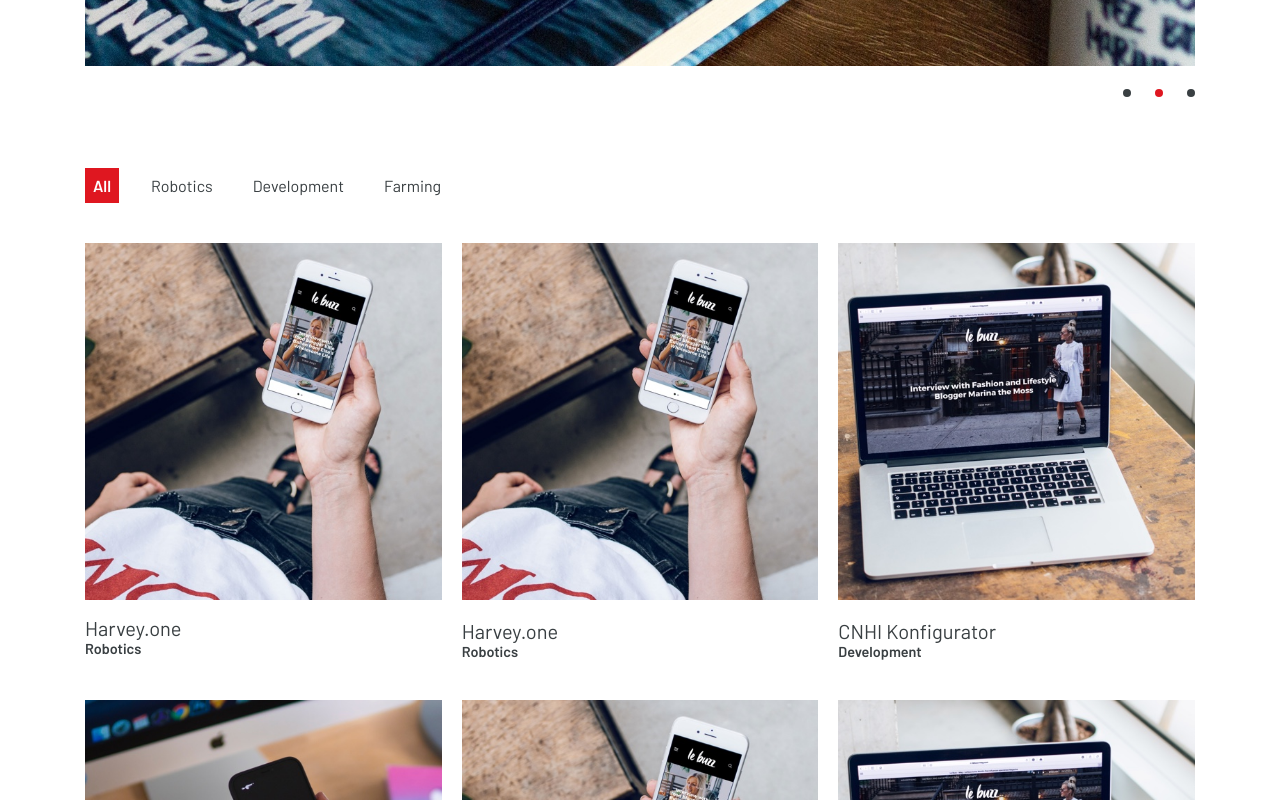
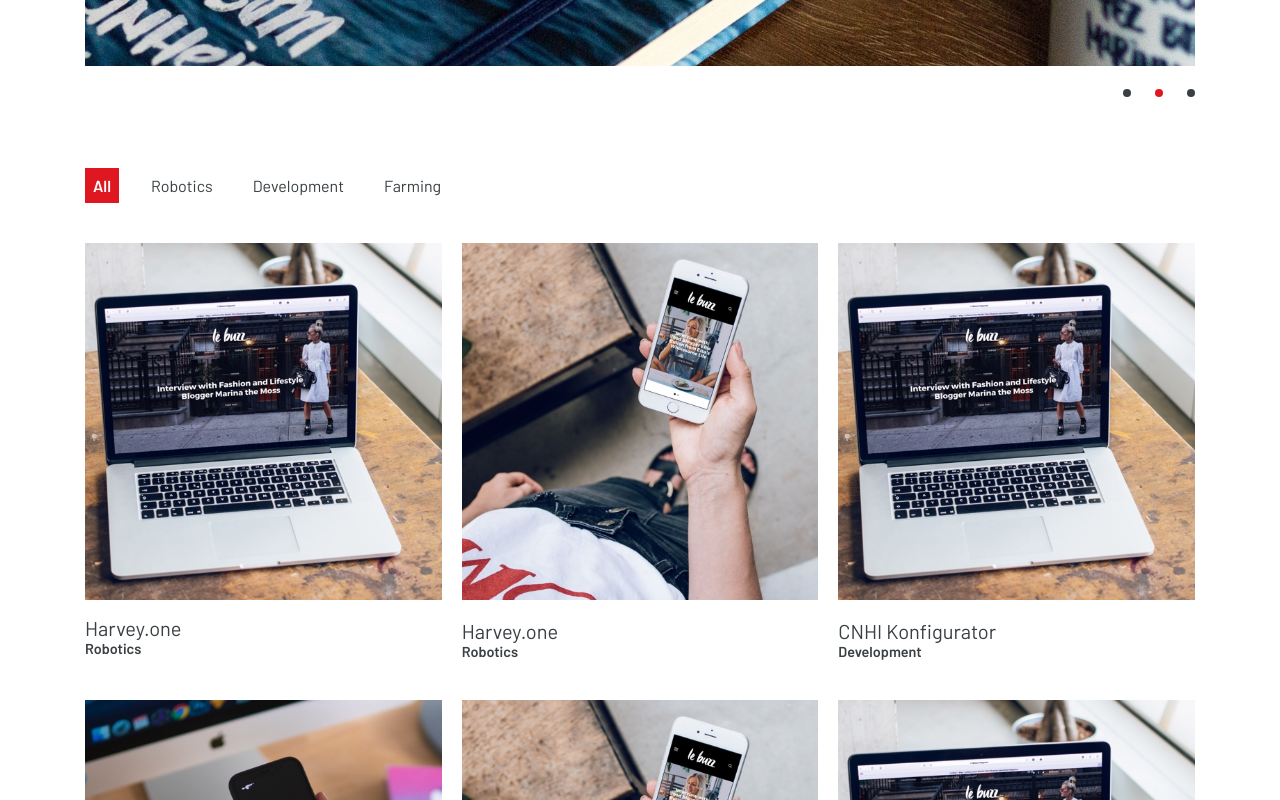
Before and after one commit to axlbert/schmiede-website-new, a Next.js app: page /work in a window 1280 px wide. Shown: the part 416-1216 px from the top of the page. Built offline with nearby package versions, Linux system fonts and the light colour scheme.

Commit message:
init card image overlay

```diff
--- a/pages/styles.css
+++ b/pages/styles.css
@@ -40,10 +40,29 @@ body {
 .Card {
   display: block;
 }
+.Card-ImageWrapper {
+  position: relative;
+}
 .Card-Image {
   display: block;
   width: 100%;
   margin-bottom: 1rem;
+}
+.Card-ImageOverlay {
+  position: absolute;
+  top: 0;
+  left: 0;
+  right: 0;
+  bottom: 0;
+}
+.Card-ImageOverlay_red {
+  background-color: #df1720;
+}
+.Card-ImageOverlay_gray {
+  background-color: #393f42;
+}
+.Card:hover .Card-ImageOverlay_hover {
+  background-color: rgba(223, 23, 32, .65);
 }
 .Card-Footer {
   color: #393f42;
@@ -56,6 +75,7 @@ body {
   font-size: .9rem;
   font-weight: 600;
 }
+
 
 /**
  * BANNER
--- a/pages/work/index.js
+++ b/pages/work/index.js
@@ -35,7 +35,10 @@ export default function Work() {
         <div style={{ textAlign: 'center' }}>
           <div className="Grid">
             <div className="Card">
-              <img className="Card-Image" src="/work/project-1.jpg" />
+              <div className="Card-ImageWrapper">
+                <img className="Card-Image" src="/work/project-2.jpg" />
+                <div className="Card-ImageOverlay Card-ImageOverlay_hover"></div>
+              </div>
               <div className="Card-Footer">
                 <div className="Card-Title">Harvey.one</div>
                 <div className="Card-Subtitle">Robotics</div>
```
